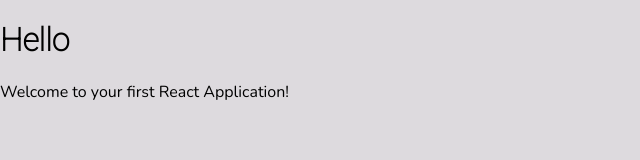
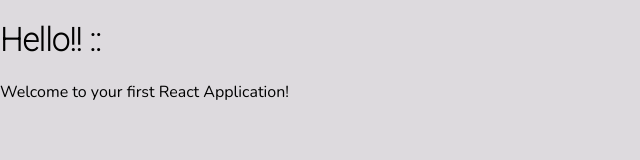
Before and after one commit to soyuz43/honey-rae-second-run, a React (Vite) app: page / in a window 1280 px wide. Shown: the top 160 px of the page, without its empty margins (0-640 px from the left). Built offline with nearby package versions, Linux system fonts and the light colour scheme.

Commit message:
first diff on this branch

```diff
--- a/src/App.jsx
+++ b/src/App.jsx
@@ -3,7 +3,7 @@
     <>
       {""}
       <div>
-        <h1>Hello</h1>
+        <h1>Hello!! :: </h1>
         <div>Welcome to your first React Application!</div>
       </div>
     </>
```
